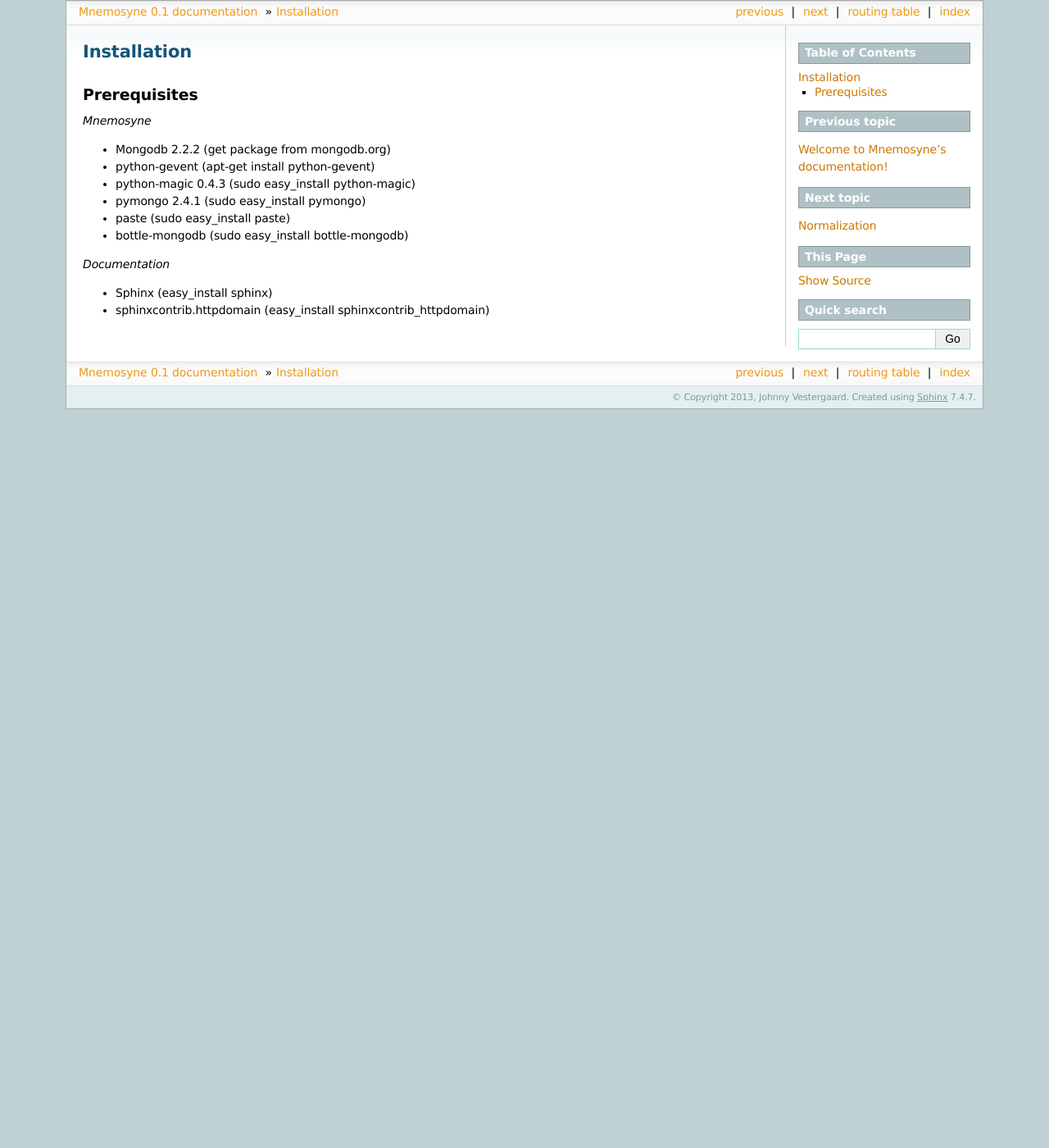
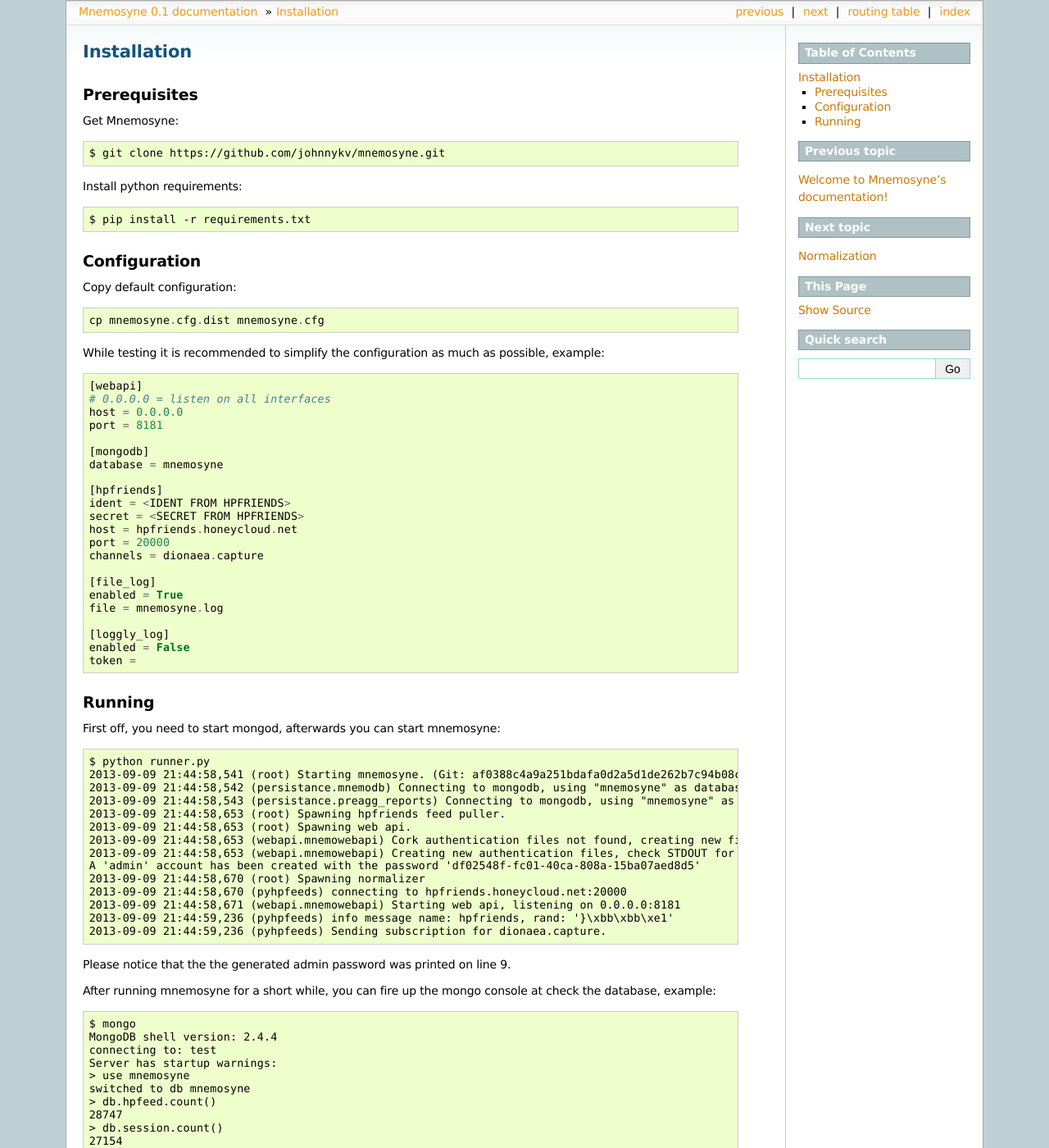
Before and after one commit to johnnykv/mnemosyne, a Sphinx documentation site: the page built from doc/Installation.rst, in a window 1280 px wide and 1400 px high. Shown: the whole window at 82% size. Built offline with Sphinx 7.4.7, drawn with Linux system fonts in a browser that asks for light colours; some of the changed text lies outside the part shown.

Commit message:
updated install docs

```diff
--- a/doc/Installation.rst
+++ b/doc/Installation.rst
@@ -5,17 +5,102 @@
 Prerequisites
 =============
 
+Get Mnemosyne::
 
-*Mnemosyne*
+    $ git clone https://github.com/johnnykv/mnemosyne.git
 
-* Mongodb 2.2.2 (get package from mongodb.org)
-* python-gevent (apt-get install python-gevent)
-* python-magic 0.4.3 (sudo easy_install python-magic)
-* pymongo 2.4.1 (sudo easy_install pymongo)
-* paste (sudo easy_install paste)
-* bottle-mongodb (sudo easy_install bottle-mongodb)
 
-*Documentation*
+Install python requirements::
 
-* Sphinx (easy_install sphinx)
-* sphinxcontrib.httpdomain (easy_install sphinxcontrib_httpdomain)
+    $ pip install -r requirements.txt
+
+
+Configuration
+=============
+
+Copy default configuration::
+
+    cp mnemosyne.cfg.dist mnemosyne.cfg
+
+While testing it is recommended to simplify the configuration as much as possible, example::
+
+    [webapi]
+    # 0.0.0.0 = listen on all interfaces
+    host = 0.0.0.0
+    port = 8181
+
+    [mongodb]
+    database = mnemosyne
+
+    [hpfriends]
+    ident = <IDENT FROM HPFRIENDS>
+    secret = <SECRET FROM HPFRIENDS>
+    host = hpfriends.honeycloud.net
+    port = 20000
+    channels = dionaea.capture
+
+    [file_log]
+    enabled = True
+    file = mnemosyne.log
+
+    [loggly_log]
+    enabled = False
+    token =
+
+Running
+=======
+
+First off, you need to start mongod, afterwards you can start mnemosyne::
+
+    $ python runner.py
+    2013-09-09 21:44:58,541 (root) Starting mnemosyne. (Git: af0388c4a9a251bdafa0d2a5d1de262b7c94b08c)
+    2013-09-09 21:44:58,542 (persistance.mnemodb) Connecting to mongodb, using "mnemosyne" as database.
+    2013-09-09 21:44:58,543 (persistance.preagg_reports) Connecting to mongodb, using "mnemosyne" as database.
+    2013-09-09 21:44:58,653 (root) Spawning hpfriends feed puller.
+    2013-09-09 21:44:58,653 (root) Spawning web api.
+    2013-09-09 21:44:58,653 (webapi.mnemowebapi) Cork authentication files not found, creating new files.
+    2013-09-09 21:44:58,653 (webapi.mnemowebapi) Creating new authentication files, check STDOUT for the generated admin password.
+    A 'admin' account has been created with the password 'df02548f-fc01-40ca-808a-15ba07aed8d5'
+    2013-09-09 21:44:58,670 (root) Spawning normalizer
+    2013-09-09 21:44:58,670 (pyhpfeeds) connecting to hpfriends.honeycloud.net:20000
+    2013-09-09 21:44:58,671 (webapi.mnemowebapi) Starting web api, listening on 0.0.0.0:8181
+    2013-09-09 21:44:59,236 (pyhpfeeds) info message name: hpfriends, rand: '}\xbb\xbb\xe1'
+    2013-09-09 21:44:59,236 (pyhpfeeds) Sending subscription for dionaea.capture.
+Please notice that the the generated admin password was printed on line 9.
+
+After running mnemosyne for a short while, you can fire up the mongo console at check the database, example::
+
+    $ mongo
+    MongoDB shell version: 2.4.4
+    connecting to: test
+    Server has startup warnings:
+    > use mnemosyne
+    switched to db mnemosyne
+    > db.hpfeed.count()
+    28747
+    > db.session.count()
+    27154
+    > db.session.find().limit(1).pretty()
+    {
+        "_id" : ObjectId("522e253b79b45e7673aa4a6d"),
+        "destination_ip" : [
+            "78.47.11.101"
+        ],
+        "protocol" : "microsoft-ds",
+        "attachments" : [
+            {
+                "hashes" : {
+                    "sha512" : "e2de6f3a3927d92f213bf153f72f2a1407a1f9f350a54115f38453aa85a6087debdab2160f246ff3808d0f6b679b6dc421fa5d5f1aa6271684de31ec0952deb0",
+                    "md5" : "94e689d7d6bc7c769d09a59066727497"
+                },
+                "description" : "Binary extraction"
+            }
+        ],
+        "timestamp" : ISODate("2013-09-07T22:42:33.808Z"),
+        "source_ip" : "177.100.148.19",
+        "source_port" : 4483,
+        "destination_port" : 445,
+        "honeypot" : "dionaea",
+        "hpfeed_id" : ObjectId("522babd979b45e68a094614a")
+    }
+    >
--- a/requirements.txt
+++ b/requirements.txt
@@ -9,6 +9,6 @@
 python-magic
 nose
 kumo
-
+git+https://github.com/rep/hpfeeds/
 sphinx
 sphinxcontrib-httpdomain
```
